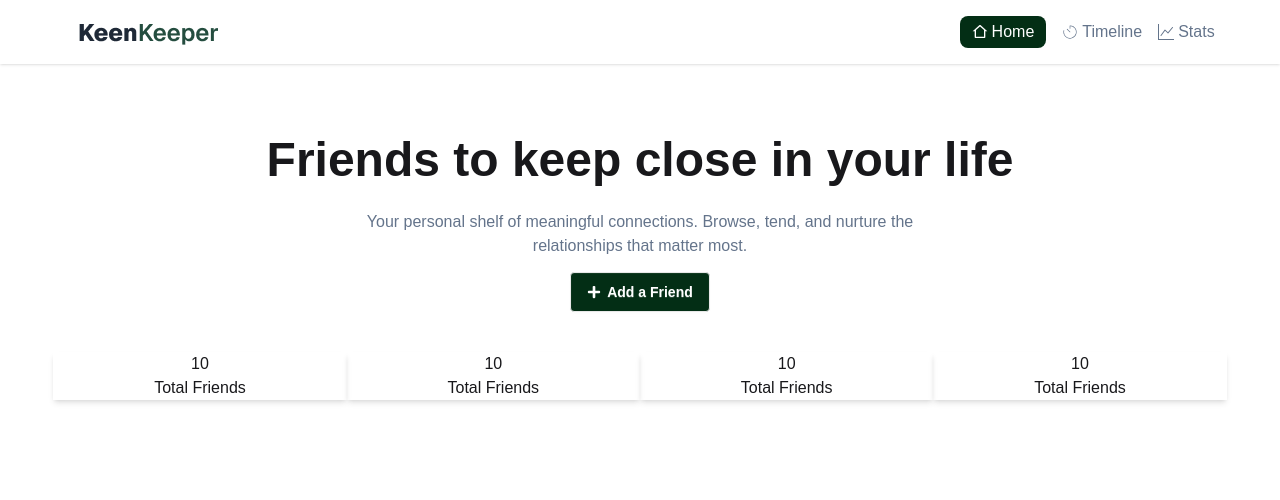
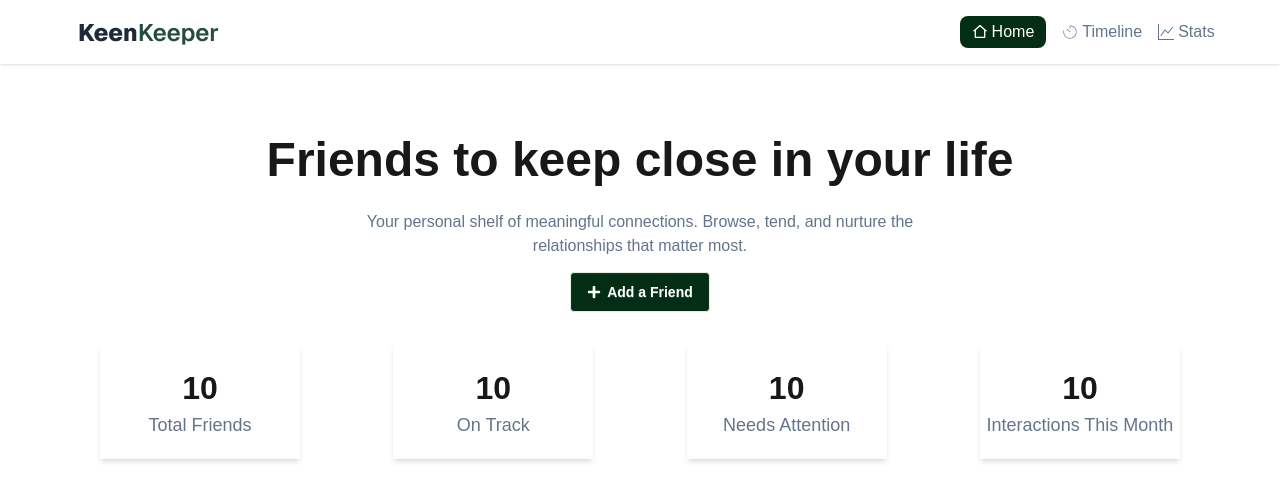
Before and after one commit to AfsaraSilviAmi/Assignment7-KinKeeper, a React (Vite) app: page / in a window 1280 px wide. Shown: the top 500 px of the page. Built offline with nearby package versions, Linux system fonts and the light colour scheme.

Commit message:
created banner

```diff
--- /dev/null
+++ b/public/friends.json
@@ -0,0 +1,122 @@
+[
+  {
+    "id": 1,
+    "name": "Ayesha Rahman",
+    "picture": "https://randomuser.me/api/portraits/women/21.jpg",
+    "email": "ayesha.rahman@gmail.com",
+    "days_since_contact": 18,
+    "status": "overdue",
+    "tags": ["university", "close friend"],
+    "bio": "We met during our CSE classes. Used to study late nights together before exams.",
+    "goal": 14,
+    "next_due_date": "2026-04-10"
+  },
+  {
+    "id": 2,
+    "name": "Tanvir Hasan",
+    "picture": "https://randomuser.me/api/portraits/men/32.jpg",
+    "email": "tanvir.hasan@yahoo.com",
+    "days_since_contact": 10,
+    "status": "almost due",
+    "tags": ["school", "gaming"],
+    "bio": "School friend. We still play online games together on weekends.",
+    "goal": 14,
+    "next_due_date": "2026-04-18"
+  },
+  {
+    "id": 3,
+    "name": "Nusrat Jahan",
+    "picture": "https://randomuser.me/api/portraits/women/44.jpg",
+    "email": "nusrat.jahan@gmail.com",
+    "days_since_contact": 5,
+    "status": "on-track",
+    "tags": ["office", "colleague"],
+    "bio": "Works with me on frontend projects. Very helpful and creative.",
+    "goal": 14,
+    "next_due_date": "2026-04-25"
+  },
+  {
+    "id": 4,
+    "name": "Rakib Chowdhury",
+    "picture": "https://randomuser.me/api/portraits/men/56.jpg",
+    "email": "rakib.c@gmail.com",
+    "days_since_contact": 20,
+    "status": "overdue",
+    "tags": ["neighbourhood", "football"],
+    "bio": "We grew up in the same area and used to play football every evening.",
+    "goal": 14,
+    "next_due_date": "2026-04-08"
+  },
+  {
+    "id": 5,
+    "name": "Farhana Karim",
+    "picture": "https://randomuser.me/api/portraits/women/65.jpg",
+    "email": "farhana.karim@gmail.com",
+    "days_since_contact": 12,
+    "status": "almost due",
+    "tags": ["university", "project partner"],
+    "bio": "Worked on multiple group projects together. Very organized and dependable.",
+    "goal": 14,
+    "next_due_date": "2026-04-16"
+  },
+  {
+    "id": 6,
+    "name": "Imran Hossain",
+    "picture": "https://randomuser.me/api/portraits/men/41.jpg",
+    "email": "imran.hossain@gmail.com",
+    "days_since_contact": 3,
+    "status": "on-track",
+    "tags": ["gym", "fitness"],
+    "bio": "Gym buddy. Keeps me motivated to stay consistent with workouts.",
+    "goal": 10,
+    "next_due_date": "2026-04-21"
+  },
+  {
+    "id": 7,
+    "name": "Sadia Islam",
+    "picture": "https://randomuser.me/api/portraits/women/12.jpg",
+    "email": "sadia.islam@gmail.com",
+    "days_since_contact": 16,
+    "status": "overdue",
+    "tags": ["school", "best friend"],
+    "bio": "Best friend since school days. We share everything with each other.",
+    "goal": 14,
+    "next_due_date": "2026-04-09"
+  },
+  {
+    "id": 8,
+    "name": "Mahmudul Kabir",
+    "picture": "https://randomuser.me/api/portraits/men/29.jpg",
+    "email": "mahmudul.kabir@gmail.com",
+    "days_since_contact": 9,
+    "status": "almost due",
+    "tags": ["freelance", "developer"],
+    "bio": "Met through freelancing projects. We often collaborate on web apps.",
+    "goal": 14,
+    "next_due_date": "2026-04-19"
+  },
+  {
+    "id": 9,
+    "name": "Jannatul Ferdous",
+    "picture": "https://randomuser.me/api/portraits/women/33.jpg",
+    "email": "jannatul.ferdous@gmail.com",
+    "days_since_contact": 6,
+    "status": "on-track",
+    "tags": ["family", "cousin"],
+    "bio": "My cousin. We meet during family gatherings and talk about life.",
+    "goal": 21,
+    "next_due_date": "2026-04-28"
+  },
+  {
+    "id": 10,
+    "name": "Arif Mahmud",
+    "picture": "https://randomuser.me/api/portraits/men/15.jpg",
+    "email": "arif.mahmud@gmail.com",
+    "days_since_contact": 22,
+    "status": "overdue",
+    "tags": ["startup", "mentor"],
+    "bio": "Mentor from a startup event. Gave me valuable advice on career growth.",
+    "goal": 14,
+    "next_due_date": "2026-04-05"
+  }
+]
--- a/src/Components/HomePage/Banner.jsx
+++ b/src/Components/HomePage/Banner.jsx
@@ -1,31 +1,31 @@
 import React from 'react';
 import { FaPlus } from 'react-icons/fa';
 
-const Banner = () => {
+const Banner = ({friends}) => {
     return (
         <div>
             <div className='text-center mt-15 space-y-3.5'>
                 <h1 className='text-[48px] font-bold'>Friends to keep close in your life</h1>
                 <p className='text-[16px] text-[#64748B]'>Your personal shelf of meaningful connections. Browse, tend, and nurture the <br />
 relationships that matter most.</p>
-<button className='btn bg-green-950 text-white mb-10'><FaPlus></FaPlus>Add a Friend</button>
+<button className='btn bg-green-950 text-white mb-8'><FaPlus></FaPlus>Add a Friend</button>
             </div>
             <div className='grid grid-cols-4 text-center'>
-                <div className='shadow-md'>
-                    <h1>10</h1>
-                    <p>Total Friends</p>
+                <div className='shadow-md w-50 mx-auto py-5'>
+                    <h1 className='font-semibold text-[32px]'>{friends.length}</h1>
+                    <p className='text-[18px] text-[#64748B]'>Total Friends</p>
                 </div>
-                <div className='shadow-md'>
-                    <h1>10</h1>
-                    <p>Total Friends</p>
+                <div className='shadow-md w-50 mx-auto py-5'>
+                    <h1 className='font-semibold text-[32px]'>10</h1>
+                    <p className='text-[18px] text-[#64748B]'>On Track</p>
                 </div>
-                <div className='shadow-md'>
-                    <h1>10</h1>
-                    <p>Total Friends</p>
+                <div className='shadow-md w-50  mx-auto py-5'>
+                    <h1 className='font-semibold text-[32px]'>10</h1>
+                    <p className='text-[18px] text-[#64748B]'>Needs Attention</p>
                 </div>
-                <div className='shadow-md'>
-                    <h1>10</h1>
-                    <p>Total Friends</p>
+                <div className='shadow-md w-50 mx-auto py-5'>
+                    <h1 className='font-semibold text-[32px]'>10</h1>
+                    <p className='text-[18px] text-[#64748B]'>Interactions This Month</p>
                 </div>
             </div>
         </div>
--- a/src/Components/HomePage/HomePage.jsx
+++ b/src/Components/HomePage/HomePage.jsx
@@ -1,10 +1,12 @@
 import React from 'react';
 import Banner from './Banner';
+import { useRouteLoaderData } from 'react-router';
 
 const HomePage = () => {
+    const friends = useRouteLoaderData("root");
     return (
         <div className='w-11/12 mx-auto'>
-            <Banner></Banner>
+            <Banner friends = {friends}></Banner>
         </div>
     );
 };
--- a/src/main.jsx
+++ b/src/main.jsx
@@ -6,9 +6,10 @@ import LayOut from './MainLayout/LayOut'
 import HomePage from './Components/HomePage/HomePage'
 
 const router = createBrowserRouter([
-  {
+  {id:"root",
     path: '/',
     element:<LayOut></LayOut>,
+    loader:()=> fetch("/friends.json").then((res)=>res.json()),
     children:[
       {
         index: true,
```
